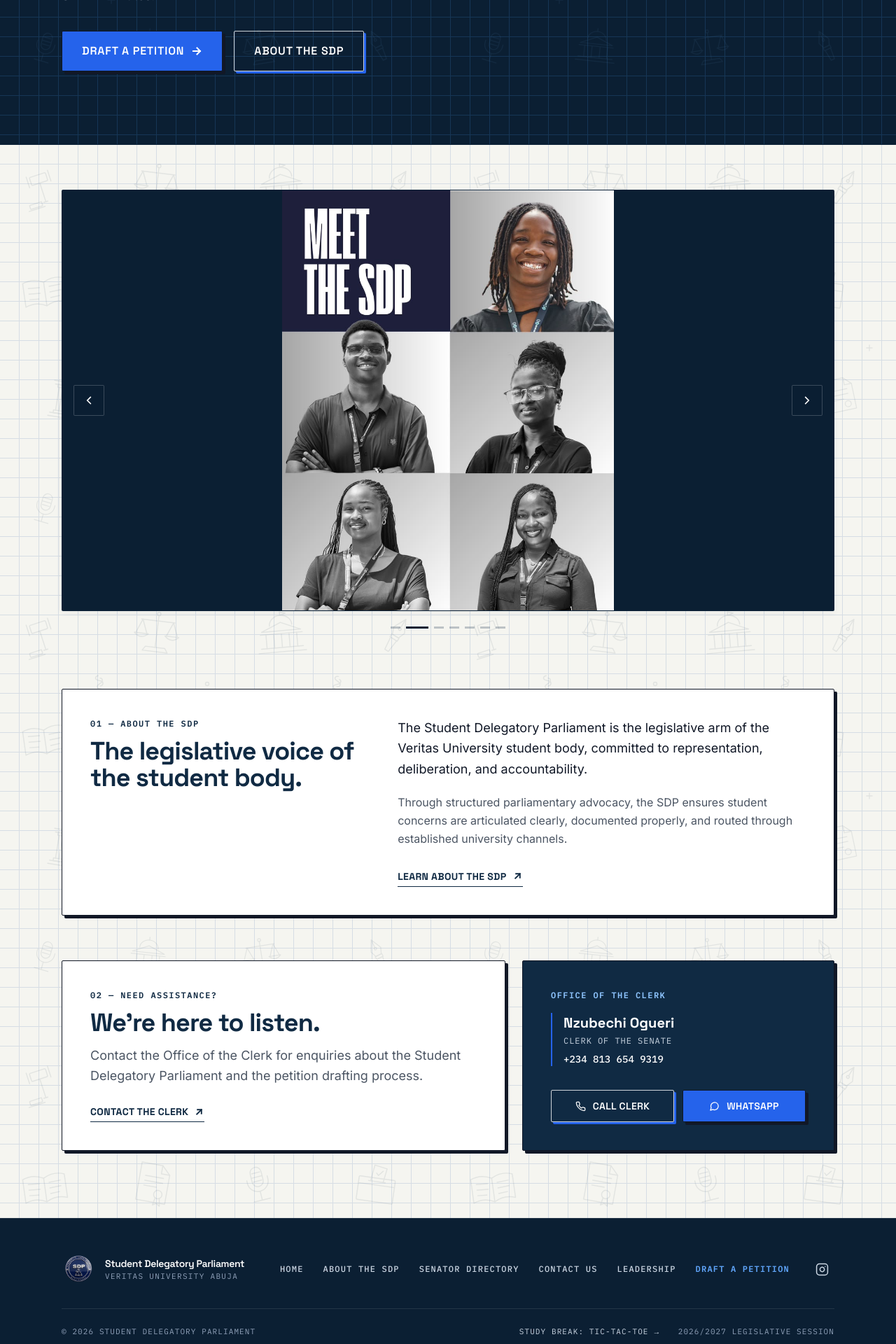
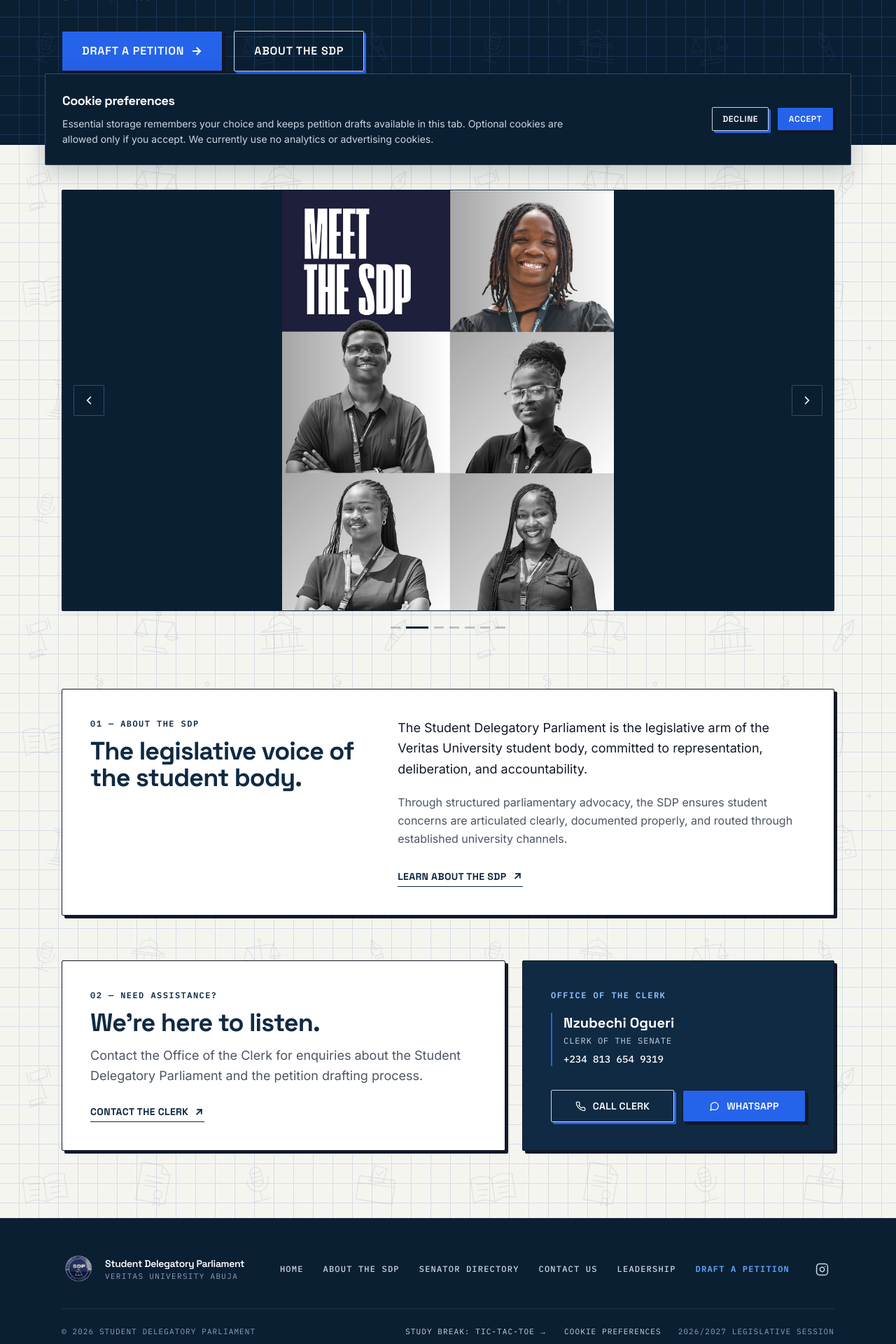
Before and after one commit to Samuel920667/studentparliament26, a Next.js app: page / in a window 1280 px wide. Shown: the part 540-2460 px from the top of the page at 70% size. Built offline with nearby package versions, Linux system fonts and the light colour scheme; no server answers.

Commit message:
Update project

```diff
--- a/src/app/layout.tsx
+++ b/src/app/layout.tsx
@@ -3,6 +3,7 @@ import type { Metadata, Viewport } from "next";
 import { IBM_Plex_Mono, Inter, Space_Grotesk } from "next/font/google";
 import { Footer } from "@/components/layout/Footer";
 import { Navbar } from "@/components/layout/Navbar";
+import { CookieConsent } from "@/components/layout/CookieConsent";
 import { getSiteUrl } from "@/lib/site-url";
 import "./globals.css";
 
@@ -87,6 +88,7 @@ export default function RootLayout({
         <Navbar veritasLogoSrc={VERITAS_LOGO_SRC} logoSrc={SDP_LOGO_SRC} />
         <main className="flex-1">{children}</main>
         <Footer logoSrc={SDP_LOGO_SRC} />
+        <CookieConsent />
       </body>
     </html>
   );
--- /dev/null
+++ b/src/components/layout/CookieConsent.tsx
@@ -0,0 +1,93 @@
+"use client";
+
+import { useEffect, useState, useSyncExternalStore } from "react";
+import { Button } from "@/components/ui/Button";
+
+const STORAGE_KEY = "sdp-cookie-consent-v1";
+const PREFERENCES_EVENT = "sdp-cookie-preferences";
+type CookieChoice = "accepted" | "declined";
+
+const subscribeReady = () => () => {};
+const clientReady = () => true;
+const serverReady = () => false;
+
+function readChoice(): CookieChoice | null {
+  if (typeof window === "undefined") return null;
+  try {
+    const saved = localStorage.getItem(STORAGE_KEY);
+    return saved === "accepted" || saved === "declined" ? saved : null;
+  } catch {
+    return null;
+  }
+}
+
+export function CookieConsent() {
+  const ready = useSyncExternalStore(subscribeReady, clientReady, serverReady);
+  const [choice, setChoice] = useState<CookieChoice | null>(readChoice);
+  const [editing, setEditing] = useState(false);
+
+  useEffect(() => {
+    const openPreferences = () => setEditing(true);
+    const updateChoice = (event: StorageEvent) => {
+      if (event.key === STORAGE_KEY || event.key === null) {
+        setChoice(readChoice());
+        setEditing(false);
+      }
+    };
+    window.addEventListener(PREFERENCES_EVENT, openPreferences);
+    window.addEventListener("storage", updateChoice);
+    return () => {
+      window.removeEventListener(PREFERENCES_EVENT, openPreferences);
+      window.removeEventListener("storage", updateChoice);
+    };
+  }, []);
+
+  const choose = (value: CookieChoice) => {
+    try { localStorage.setItem(STORAGE_KEY, value); } catch {
+      // The choice still applies to this visit when browser storage is unavailable.
+    }
+    setChoice(value);
+    setEditing(false);
+  };
+
+  if (!ready || (choice && !editing)) return null;
+
+  return (
+    <section
+      aria-labelledby="cookie-consent-title"
+      className="fixed inset-x-0 bottom-0 z-30 p-4 sm:p-6"
+    >
+      <div className="mx-auto flex max-w-6xl flex-col gap-5 rounded-[2px] border-[1.5px] border-white/20 bg-[#0B1F33] p-5 text-white shadow-[0_8px_32px_rgba(11,31,51,0.24)] sm:p-6 lg:flex-row lg:items-center lg:justify-between">
+        <div className="max-w-3xl space-y-2">
+          <h2 id="cookie-consent-title" className="font-display text-lg font-bold text-white">
+            Cookie preferences
+          </h2>
+          <p className="text-sm leading-relaxed text-slate-300">
+            Essential storage remembers your choice and keeps petition drafts available in this tab.
+            Optional cookies are allowed only if you accept. We currently use no analytics or advertising cookies.
+          </p>
+        </div>
+        <div className="grid shrink-0 grid-cols-2 gap-3">
+          <Button variant="outline-dark" size="sm" onClick={() => choose("declined")}>
+            Decline
+          </Button>
+          <Button variant="primary" size="sm" onClick={() => choose("accepted")}>
+            Accept
+          </Button>
+        </div>
+      </div>
+    </section>
+  );
+}
+
+export function CookiePreferencesButton() {
+  return (
+    <button
+      type="button"
+      onClick={() => window.dispatchEvent(new Event(PREFERENCES_EVENT))}
+      className="cursor-pointer text-slate-300 uppercase transition-colors hover:text-[#60A5FA] focus-visible:outline-2 focus-visible:outline-offset-2 focus-visible:outline-[#60A5FA]"
+    >
+      Cookie preferences
+    </button>
+  );
+}
--- a/src/components/layout/Footer.tsx
+++ b/src/components/layout/Footer.tsx
@@ -1,6 +1,7 @@
 // src/components/layout/Footer.tsx
 import Image from "next/image";
 import Link from "next/link";
+import { CookiePreferencesButton } from "@/components/layout/CookieConsent";
 import { NAV_LINKS, SITE_CONFIG, SOCIAL_LINKS } from "@/data/site";
 import { cn } from "@/lib/utils";
 
@@ -122,6 +123,7 @@ export function Footer({
               <span>Study Break: Tic-Tac-Toe</span>
               <span aria-hidden="true">&rarr;</span>
             </Link>
+            <CookiePreferencesButton />
             <p>{SITE_CONFIG.session}</p>
           </div>
         </div>
```
Also changed, not shown: 2 other files (tests, documents, lock files or other folders).
